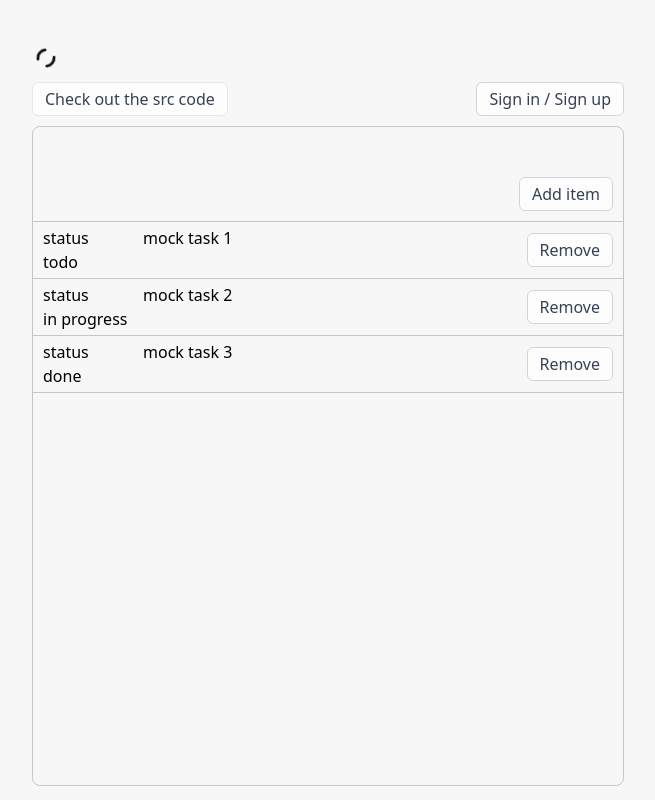
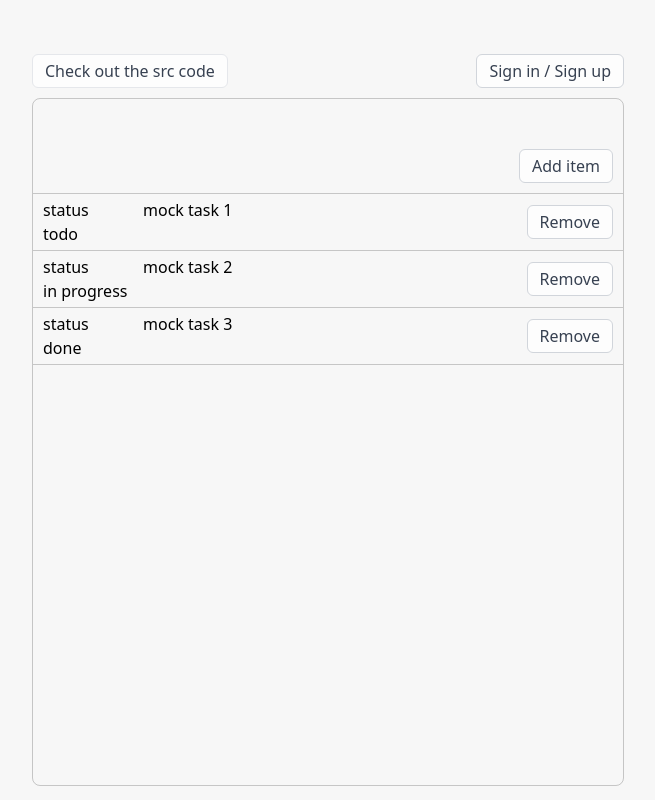
Before and after one commit to H36615/todo-ls-frontend, a React (Create React App) app: page / in a window 1280 px wide. Shown: the whole page, without its empty margins (312-967 px from the left). Built offline with nearby package versions, Linux system fonts and the light colour scheme.

Commit message:
Add styles to username info, clean code

```diff
--- a/src/features/MainContent/MainContent.tsx
+++ b/src/features/MainContent/MainContent.tsx
@@ -1,7 +1,6 @@
 import React, { useState } from "react";
 import { useSelector } from "react-redux";
 import Button from "../../common/Button/Button";
-import LoadingSpinner from "../../common/LoadingSpinner/LoadingSpinner";
 import Toast, { ToastProps } from "../../common/Toast/Toast";
 import { config } from "../../config/config";
 import { RootState } from "../../store/store";
@@ -33,8 +32,7 @@ export default function MainContent(): JSX.Element {
 			<SignInOrUpModal modalOpen={signInOrUpModalOpen}
 				closeModal={closeSignInOrUpModal} />
 
-			<LoadingSpinner />
-			<div style={{ flexDirection: "row", display: "flex", width: "100%" }}>
+			<div className="flex flex-row w-full items-center">
 				<a href={config.sourceCodeUrl}
 					className="items-center rounded-md
 					border px-3 py-1
@@ -46,7 +44,14 @@ export default function MainContent(): JSX.Element {
 				</a>
 				<div style={{ flex: 1 }}></div>
 				{userSelector.signedIn
-					? <div>{userSelector.user?.username}</div>
+					? <div className="flex flex-row">
+						<div>
+							{userSelector.user?.username}
+						</div>
+						<div className="text-gray-500">
+							#{userSelector.user?.tag}
+						</div>
+					</div>
 					: <div style={{ margin: "10px 0" }}>
 						<Button onClick={() => setSignInOrUpModalOpen(true)}>
 							Sign in / Sign up
--- a/src/store/Slices.ts
+++ b/src/store/Slices.ts
@@ -20,7 +20,7 @@ export const setUserState = createAsyncThunk<UserState, UserState>(
 export const UserSlice = createSlice(
 	{
 		name: "user",
-		initialState: { signedIn: false, user: { username: "" } },
+		initialState: { signedIn: false, user: { username: "", tag: 0 } },
 		reducers: {},
 		extraReducers: builder => {
 			builder.addCase(setUserState.fulfilled, (state, action) => {
```
